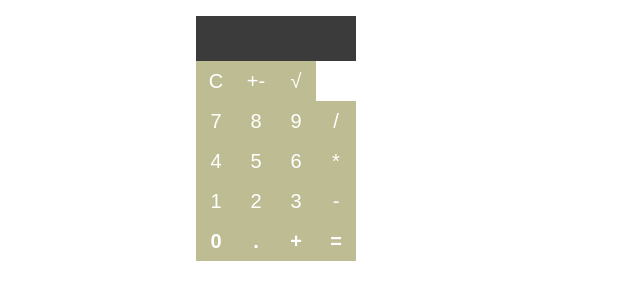
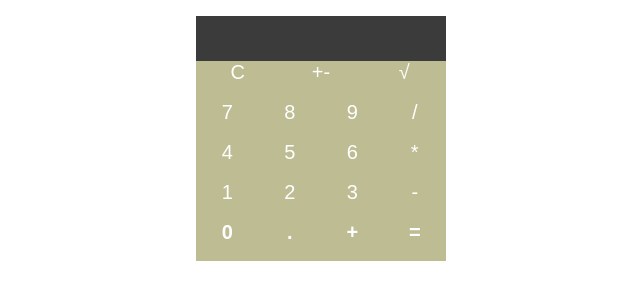
Before and after one commit to angelbenoit/React-Calculator, a React app: page / in a window 1280 px wide. Shown: the whole page, without its empty margins (124-764 px from the left). Built offline with nearby package versions, Linux system fonts and the light colour scheme.

Commit message:
fix logic

```diff
--- a/src/App.css
+++ b/src/App.css
@@ -8,7 +8,7 @@
 .display{
     background-color: #3b3b3b;
     height: 45px;
-    width: 160px;
+    width: 250px;
     color: white;
 }
 
@@ -21,14 +21,13 @@
 }
 
 .buttonDisplay{
-    display: flex;
-    flex-direction: row;
     text-align: center;
     cursor: default;
 }
-.buttonDisplay-equals{
-    flex-direction: column;
-    flex-grow: 1;
+
+.tr{
+    display: flex;
+    flex-direction: row;
 }
 
 .btn {
@@ -42,5 +41,5 @@
 
 .btn:hover{
     background-color: #868461;
-    transition-duration: .5s;
+    transition-duration: .2s;
 }
--- a/src/Components/ButtonDisplay.js
+++ b/src/Components/ButtonDisplay.js
@@ -7,14 +7,14 @@ class ButtonDisplay extends Component{
             <div>
                 <table cellPadding="0" cellSpacing="0" className="tbl">
                     <tbody className="buttonDisplay">
-                        <tr>
+                        <tr className="tr">
                             <td className="btn" onClick={this.props.remove}>C</td>
-                            <td className="btn">+-</td>
+                            <td className="btn" onClick={this.props.timesNegative}>+-</td>
                             <td className="btn sqrt" onClick={this.props.sqrt}>√</td>
                         </tr>
                     </tbody>
                     <tbody className="buttonDisplay">
-                        <tr>
+                        <tr className="tr">
                             <td className="btn" onClick={this.props.seven}>7</td>
                             <td className="btn" onClick={this.props.eight}>8</td>
                             <td className="btn" onClick={this.props.nine}>9</td>
@@ -22,7 +22,7 @@ class ButtonDisplay extends Component{
                         </tr>
                     </tbody>
                     <tbody className="buttonDisplay">
-                        <tr>
+                        <tr className="tr">
                             <td className="btn" onClick={this.props.four}>4</td>
                             <td className="btn" onClick={this.props.five}>5</td>
                             <td className="btn" onClick={this.props.six}>6</td>
@@ -30,7 +30,7 @@ class ButtonDisplay extends Component{
                         </tr>
                     </tbody>
                     <tbody className="buttonDisplay">
-                        <tr>
+                        <tr className="tr">
                             <td className="btn" onClick={this.props.one}>1</td>
                             <td className="btn" onClick={this.props.two}>2</td>
                             <td className="btn" onClick={this.props.three}>3</td>
@@ -38,7 +38,7 @@ class ButtonDisplay extends Component{
                         </tr>
                     </tbody>
                     <tbody className="buttonDisplay">
-                        <tr>
+                        <tr className="tr">
                             <th className="btn" onClick={this.props.zero}>0</th>
                             <th className="btn" onClick={this.props.dec}>.</th>
                             <th className="btn" onClick={this.props.plus}>+</th>
--- a/src/Components/Controller.js
+++ b/src/Components/Controller.js
@@ -20,8 +20,10 @@ class Controller extends Component{
             decimal: false
             //can only have one decimal per number, if user adds a decimal, it is now true
         });
+        this.equals = this.equals.bind(this);
+        this.numInput = this.numInput.bind(this);
+    }
 
-    }
     remove = () => {
         this.setState({expression: "", isNegative: false, lastInputNumber: false, decimal: false});
     };
@@ -38,12 +40,13 @@ class Controller extends Component{
     divide = () => {
         this.symbol("/");
     };
+    turnNeg = () => {
+        this.setState({isNegative: true});
+    };
 
     equals = () => {
-        if(this.state.lastInputNumber === true){
-            let num = this.evalNum();
-            this.setState({expression: num});
-        }
+        let num = this.evalNum();
+        this.setState({expression: num});
     };
 
     sqrt = () => {
@@ -55,7 +58,15 @@ class Controller extends Component{
     };
 
     evalNum = () => {
-        let num = Math.round(eval(this.state.expression));
+        let num;
+        if(this.state.lastInputNumber === false){
+            //if the last character of the string is not a number, there will be a 0 added to end
+            //ex: "5+" turns to -> "5+0", therefore it will not run an error
+            num = Math.round(eval(this.state.expression + "0"));
+        }
+        else{
+            num = Math.round(eval(this.state.expression));
+        }
         return num.toString();
     };
 
@@ -79,40 +90,49 @@ class Controller extends Component{
     };
 
     one = () => {
-        this.setState({expression: this.state.expression + "1", lastInputNumber: true})
+        this.numInput("1");
     };
     two = () => {
-        this.setState({expression: this.state.expression + "2", lastInputNumber: true})
+        this.numInput("2");
     };
     three = () => {
-        this.setState({expression: this.state.expression + "3", lastInputNumber: true})
+        this.numInput("3");
     };
     four = () => {
-        this.setState({expression: this.state.expression + "4", lastInputNumber: true})
+        this.numInput("4");
     };
     five = () => {
-        this.setState({expression: this.state.expression + "5", lastInputNumber: true})
+        this.numInput("5");
     };
     six = () => {
-        this.setState({expression: this.state.expression + "6", lastInputNumber: true})
+        this.numInput("6");
     };
     seven = () => {
-      this.setState({expression: this.state.expression + "7", lastInputNumber: true})
+        this.numInput("7");
     };
     eight = () => {
-        this.setState({expression: this.state.expression + "8", lastInputNumber: true})
+        this.numInput("8");
     };
     nine = () => {
-        this.setState({expression: this.state.expression + "9", lastInputNumber: true})
+        this.numInput("9");
     };
     zero = () => {
-        this.setState({expression: this.state.expression + "0", lastInputNumber: true})
+        this.numInput("0");
     };
+
+    numInput = (num) => {
+            this.setState({expression: this.state.expression + num, lastInputNumber: true});
+    };
+
+
 
     render(){
         return(
             <div>
-                <Display expression={this.state.expression}/>
+                <Display
+                    expression={this.state.expression}
+                    isNegative={this.state.isNegative}
+                />
                 <ButtonDisplay
                 remove={this.remove}
                 one={this.one}
@@ -132,6 +152,7 @@ class Controller extends Component{
                 divide={this.divide}
                 equals={this.equals}
                 sqrt={this.sqrt}
+                timesNegative={this.turnNeg}
                 />
             </div>
         )
```
